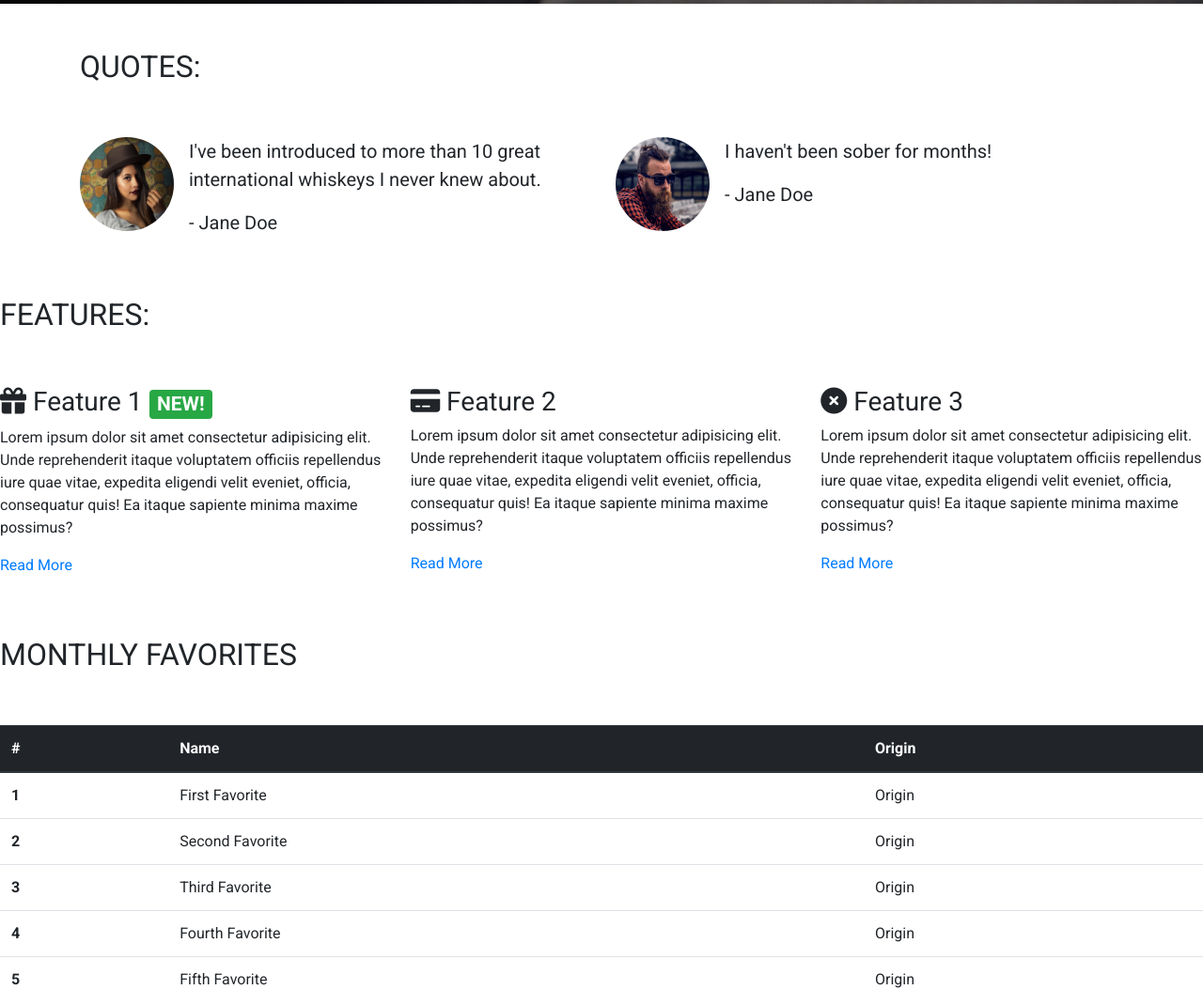
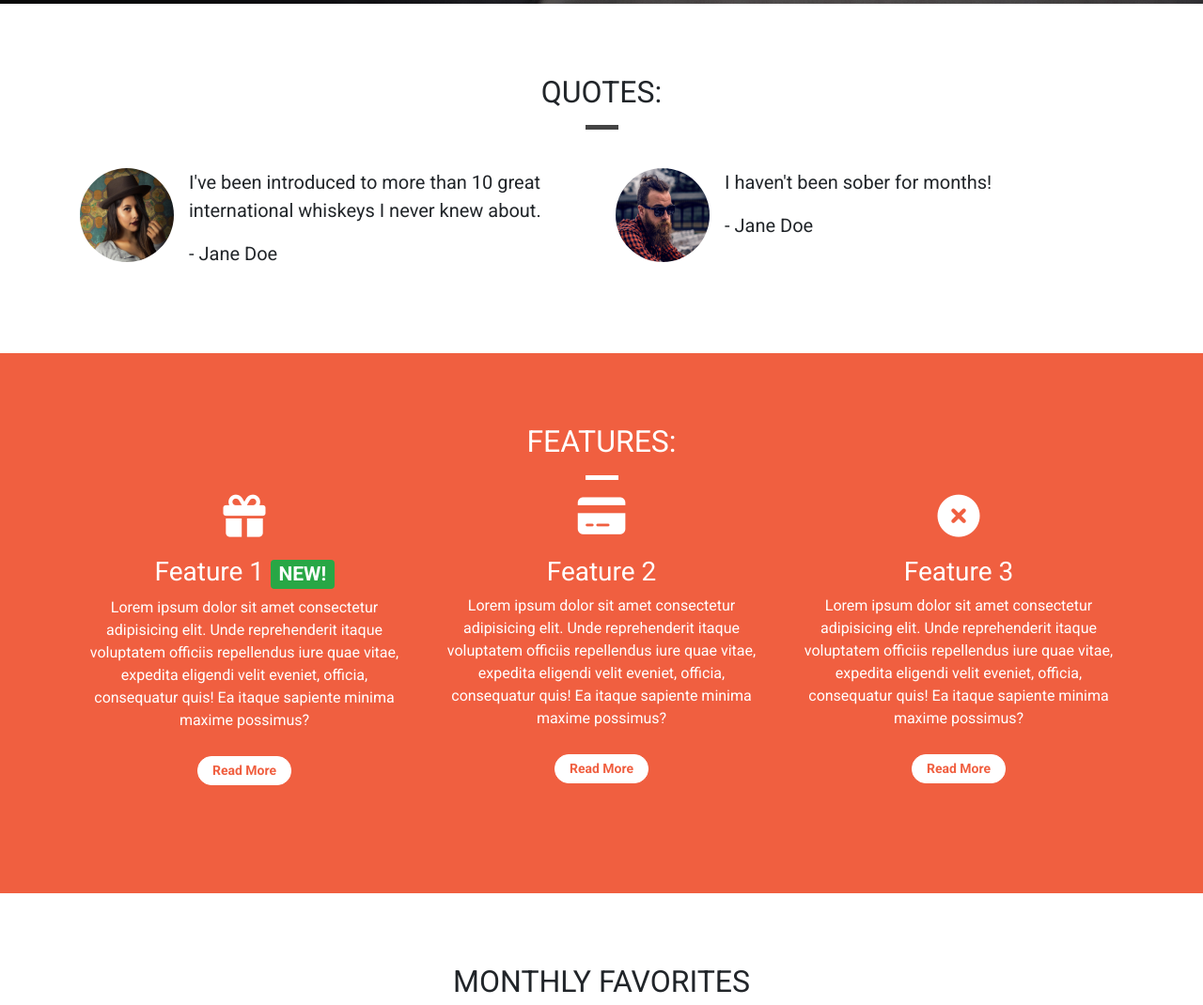
Before and after one commit to katyacano/bootstrap4, a plain HTML site: page index.html in a window 1280 px wide. Shown: the part 796-1866 px from the top of the page at 94% size. Drawn offline with nearby package versions, Linux system fonts and the light colour scheme.

Commit message:
Added css styling and index.html updates to quotes and features sections

```diff
--- a/css/style.css
+++ b/css/style.css
@@ -1,5 +1,14 @@
 body {
     font-family: 'Roboto', sans-serif;
+}
+
+.container-wrapper {
+
+}
+
+.container-wrapper--red {
+    background-color: #f05f40;
+    color: white;
 }
 
 .alert-container .col-12 {
@@ -53,6 +62,22 @@ body {
 
 }
 
+/*Page headers*/
+
+.page-header {
+    margin-bottom: 0;
+    border-bottom: 0;
+    text-align: center;
+}
+
+.page-header h2 {
+    margin-top: 0;
+}
+
+.quotes .page-header {
+    margin-bottom: 25px;
+}
+
 
 /*Block dividers*/
 
@@ -60,15 +85,30 @@ body {
     width: 75px;
     height: 5px;
     border: 0;
+    background-color: #444;
 }
 
 .block-divider--orange {
     background-color: #f05f40;
 }
 
+.block-divider--white {
+    background-color: white;
+}
+
 .block-divider--short {
     width: 35px;
 }
+
+
+
+/*Content containers*/
+
+.content-container {
+    padding-top: 75px;
+    padding-bottom: 75px;
+}
+
 
 /*Navbar*/
 
@@ -146,3 +186,24 @@ body {
     background-color: #df4929;
     border-color: #df4929;
 }
+
+.feature {
+    text-align: center;
+    margin-bottom: 40px;
+}
+
+.feature i {
+    margin-bottom: 20px;
+    font-size: 45px;
+    line-height: 45px;
+}
+
+.feature .btn {
+   background-color: white;
+   border-color: white;
+   border-radius: 15px;
+   min-width: 100px;
+   font-weight: bold;
+   margin-top: 10px;
+   color: #f05f40;
+}
--- a/index.html
+++ b/index.html
@@ -80,11 +80,13 @@
 
 
         <!-- Quotes -->
-    <div class="container quotes-container">
+    <div class="container-wrapper">
+    <div class="container quotes-container content-container">
         <section class="quotes">
             <div class="row">
-                <div class="col-12 my-5">
+                <div class="col-12 page-header">
                     <h2 class="text-uppercase">Quotes:</h2>
+                    <hr class="block-divider block-divider--short">
                 </div>
             </div>
 
@@ -122,53 +124,58 @@
         </section>
         <!-- /.quotes-->
     </div>
+    </div>
 
         <!-- Features-->
-    <div class="features-container">
+    <div class="container-wrapper container-wrapper--red">
+    <div class="container features-container content-container">
         <section class="features">
             <div class="row">
-                <div class="col-12 my-5">
+                <div class="col-12 page-header">
                     <h2 class="text-uppercase">Features:</h2>
+                    <hr class="block-divider block-divider--short block-divider--white">
                 </div>
             </div>
 
             <div class="row">
                 <div class="col-12 col-md-6 col-lg-4">
                     <div class="feature">
-                        <h3><i class="fas fa-gift d-none d-sm-inline"></i> Feature 1 <span class="badge badge-success">NEW!</span></h3>
+                        <h3><i class="fas fa-gift d-none d-sm-block"></i> Feature 1 <span class="badge badge-success">NEW!</span></h3>
                         <p>Lorem ipsum dolor sit amet consectetur adipisicing elit. Unde reprehenderit itaque voluptatem officiis repellendus iure quae vitae,
                         expedita eligendi velit eveniet, officia, consequatur quis! Ea itaque sapiente minima maxime possimus?</p>
-                        <p><a clas="btn btn-sm btn-light" href="">Read More</a></p>
+                        <p><a class="btn btn-sm btn-light" href="">Read More</a></p>
                     </div>
                 </div>
 
                 <div class="col-12 col-md-6 col-lg-4">
                     <div class="feature">
-                        <h3><i class="fas fa-credit-card d-none d-sm-inline"></i> Feature 2</h3>
+                        <h3><i class="fas fa-credit-card d-none d-sm-block"></i> Feature 2</h3>
                         <p>Lorem ipsum dolor sit amet consectetur adipisicing elit. Unde reprehenderit itaque voluptatem officiis repellendus iure quae vitae,
                         expedita eligendi velit eveniet, officia, consequatur quis! Ea itaque sapiente minima maxime possimus?</p>
-                        <p><a clas="btn btn-sm btn-light" href="">Read More</a></p>
+                        <p><a class="btn btn-sm btn-light" href="">Read More</a></p>
                     </div>
                 </div>
 
                 <div class="col-12 d-md-none d-lg-block col-lg-4">
                     <div class="feature">
-                        <h3><i class="fas fa-times-circle d-none d-sm-inline"></i> Feature 3</h3>
+                        <h3><i class="fas fa-times-circle d-none d-sm-block"></i> Feature 3</h3>
                         <p>Lorem ipsum dolor sit amet consectetur adipisicing elit. Unde reprehenderit itaque voluptatem officiis repellendus iure quae vitae,
                         expedita eligendi velit eveniet, officia, consequatur quis! Ea itaque sapiente minima maxime possimus?</p>
-                        <p><a clas="btn btn-sm btn-light" href="">Read More</a></p>
+                        <p><a class="btn btn-sm btn-light" href="">Read More</a></p>
                     </div>
                 </div>
             </div>
         </section>
         <!-- /.features-->
     </div>
+    </div>
 
         <!--Table-->
-    <div class="table-container">
+    <div class="container-wrapper">
+    <div class="container table-container content-container">
         <section class="tables">
             <div class="row">
-                <div class="col-12 my-5">
+                <div class="col-12 page-header">
                     <h2 class="text-uppercase">Monthly Favorites</h2>
                 </div>
             </div>
@@ -216,6 +223,7 @@
         </section>
         <!-- /.table-->
     </div>
+    </div>
 
 
 
```
